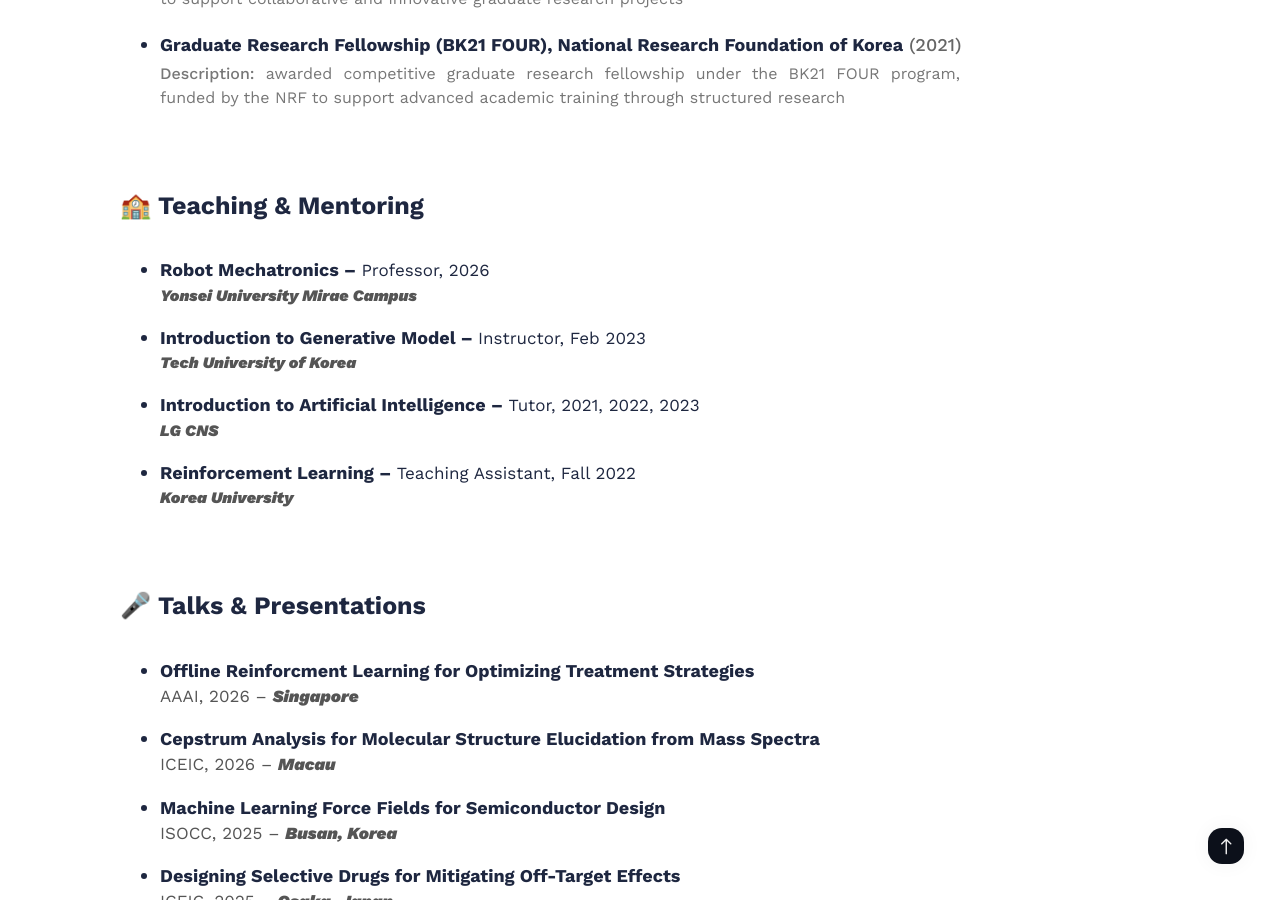
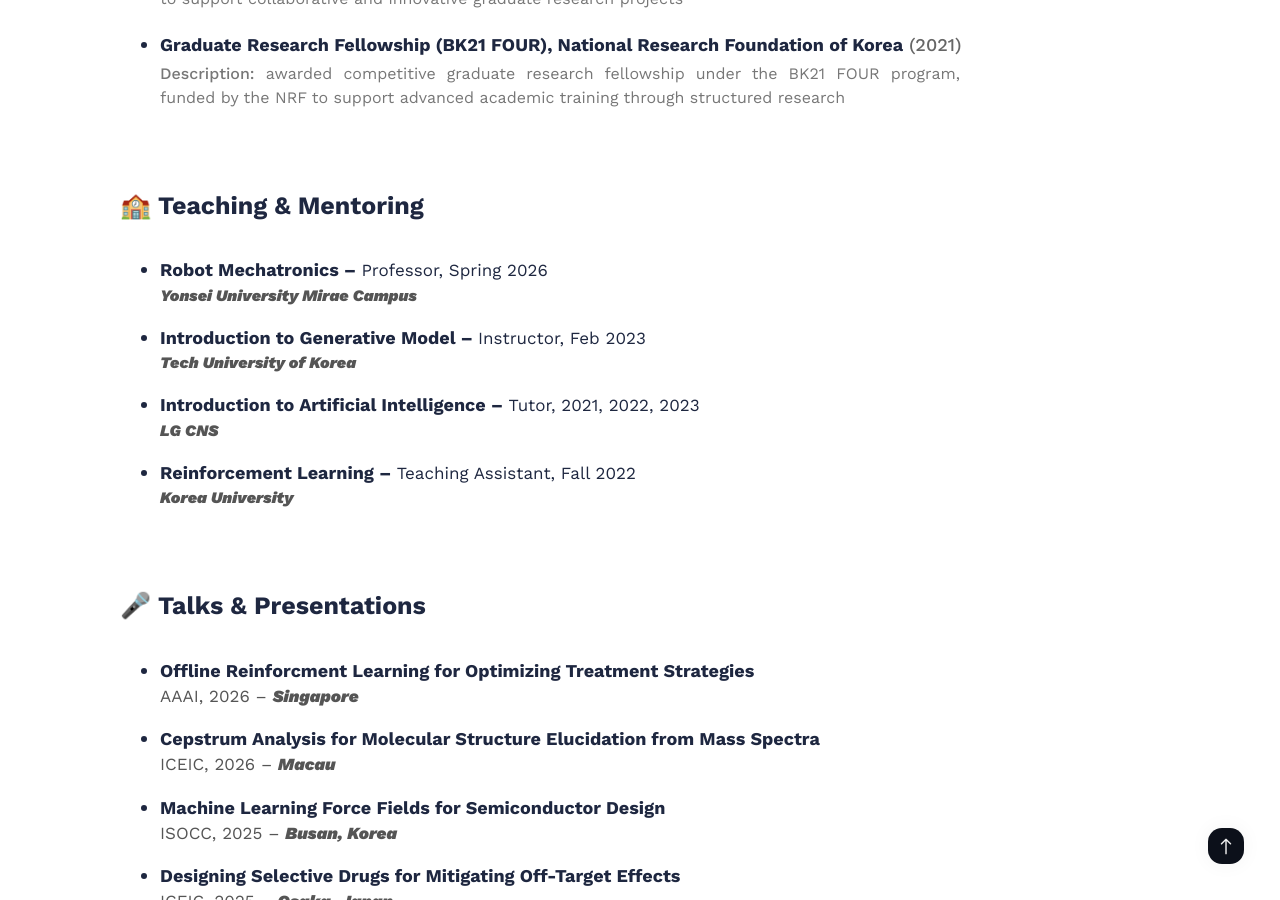
Before and after one commit to donghee-shin-page/donghee-shin-page.github.io, a Jekyll site: the page built from index.html, in a window 1280 px wide and 900 px high, scrolled down 3984 px. Built offline with Jekyll 4.4.1, drawn with Linux system fonts in a browser that asks for light colours; nearby versions of some CDN libraries; the list of posts is cut into pages by our own code.

Commit message:
Update teaching.yml

```diff
--- a/_data/teaching.yml
+++ b/_data/teaching.yml
@@ -1,6 +1,6 @@
 - course: Robot Mechatronics
   role: Professor
-  term: 2026
+  term: Spring 2026
   institution: Yonsei University Mirae Campus
 
 - course: Introduction to Generative Model
```
